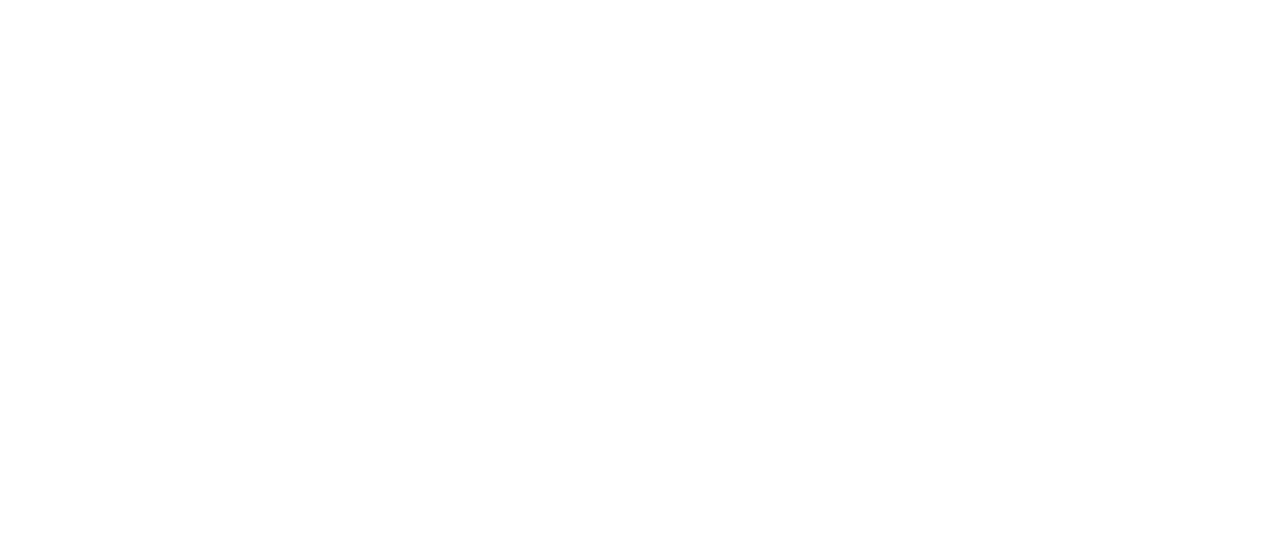
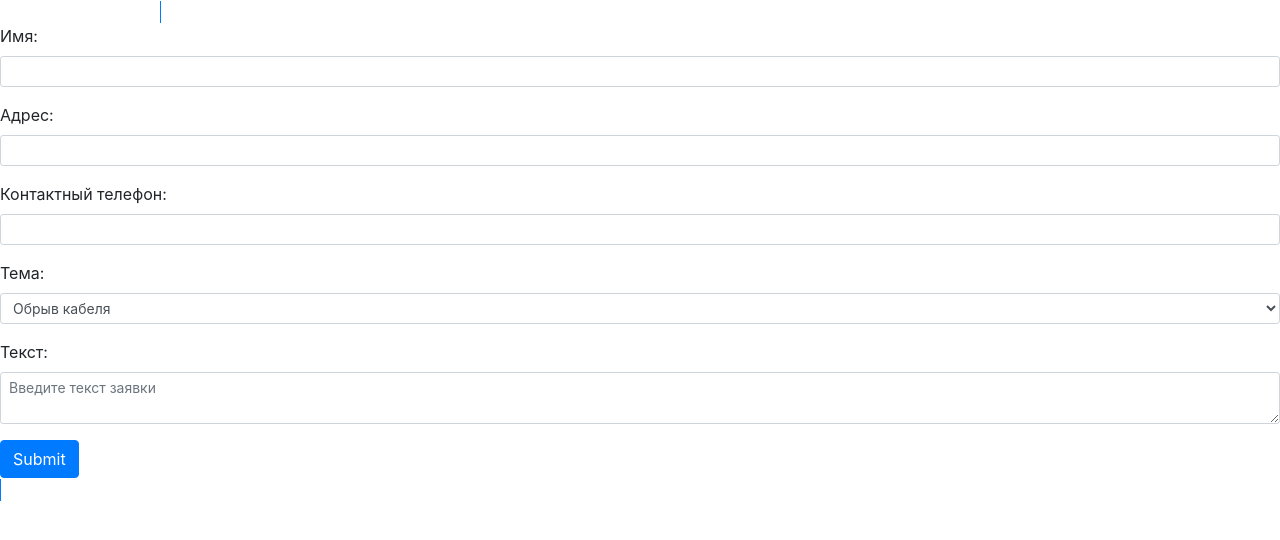
Before and after one commit to danzhik/helpdesk, a PHP site: page / in a window 1280 px wide. Before the commit the part shown is empty. Shown: the top 540 px of the page. Run offline with PHP 8.4, Linux system fonts and the light colour scheme.

Commit message:
initial form appearence

```diff
--- a/index.php
+++ b/index.php
@@ -1 +1,35 @@
-<?php
+<!DOCTYPE html>
+<html>
+<head>
+	<meta charset="utf-8">
+    <meta name="viewport" content="width=device-width, initial-scale=1, shrink-to-fit=no">
+	<title>Обращение</title>
+	<link rel="stylesheet" href="https://stackpath.bootstrapcdn.com/bootstrap/4.1.3/css/bootstrap.min.css" integrity="sha384-MCw98/SFnGE8fJT3GXwEOngsV7Zt27NXFoaoApmYm81iuXoPkFOJwJ8ERdknLPMO" crossorigin="anonymous">
+</head>
+	<body>
+		<span style="margin: 10rem 10rem 10rem 10rem" class="border border-primary">
+		<form action="organization.php">
+  			<div class="form-group">
+
+    			<label for="applicant_name">Имя:</label><input type="text" class="form-control form-control-sm" name="applicant_name" id="applicant_name">
+    		</div>
+    		<div class="form-group">
+    			<label for="applicant_address">Aдрес:</label><input type="text" class="form-control form-control-sm" name="applicant_address" id="applicant_address">
+    		</div>
+    		<div class="form-group">
+    			<label for="applicant_contact">Контактный телефон:</label><input type="text" class="form-control form-control-sm" name="applicant_contact" id="applicant_contact">
+    		</div>
+    		<div class="form-group">
+    			<label for="application_theme">Тема:</label><select class="form-control form-control-sm"  name="application_theme" id="application_theme">
+    					<option value="1">Обрыв кабеля</option>
+    					<option value="1">Потеря доступа</option>
+    				  </select>
+    		</div>
+    		<div class="form-group">
+    			<label for="application_content">Текст:</label><textarea class="form-control form-control-sm" name="application_content" id="application_content" placeholder="Введите текст заявки" required></textarea>
+  			</div>
+  			<button type="submit" class="btn btn-primary">Submit</button>
+		</form>
+		</span>
+	</body>
+</html>
```
